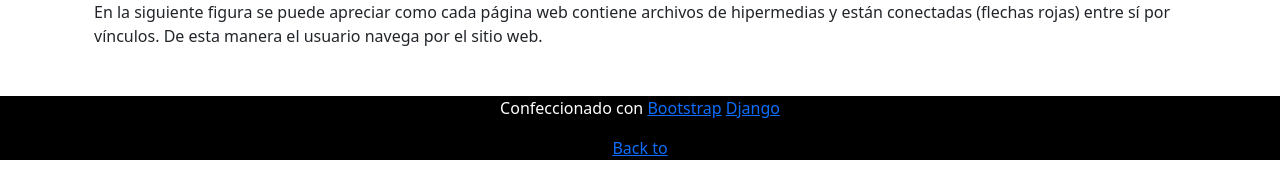
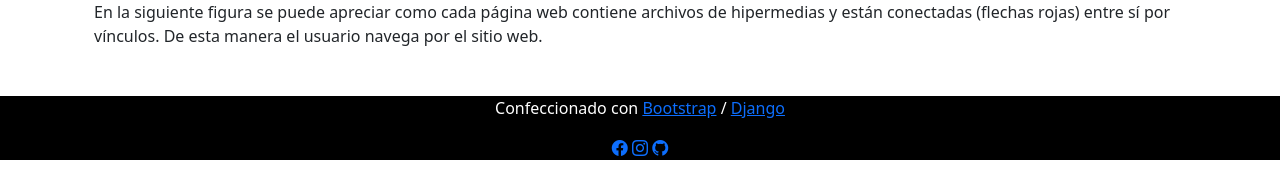
Before and after one commit to Edg09Lopez/portfolio-django, a Django app: page /blog/1 in a window 1280 px wide. Shown: the part 1229-1405 px from the top of the page. Run offline with Django 3.2, Linux system fonts and the light colour scheme; data comes from the database, SQL or seed files in the repository.

Commit message:
icono footer

```diff
--- a/portfolio/templates/partials/footer.html
+++ b/portfolio/templates/partials/footer.html
@@ -1,12 +1,20 @@
+<html>
+    <head>
+        <link rel="stylesheet" href="https://cdn.jsdelivr.net/npm/bootstrap-icons@1.8.3/font/bootstrap-icons.css">
+    </head>
     <body>
         <footer class="blog-foot">
 
             <p>Confeccionado con
                 <a href="https://getbootstrap.com/">Bootstrap</a>
+                /
                 <a href="#">Django</a>
             </p>
             <p>
-            <a href="/">Back to</a>
+                <a href="https://www.facebook.com/edgareduardo.lopez.52" target="_blank"><i class="bi bi-facebook"></i></a>
+                <a href="https://www.instagram.com/eduardolopez9077/" target="_blank"><i class="bi bi-instagram"></i></a>
+                <a href="https://github.com/Edg09Lopez?tab=repositories" target="_blank"><i class="bi bi-github"></i></a>
             </p>
         </footer>
     </body>
+</html>
```
Lines whose indentation alone changed are shown as unchanged.
